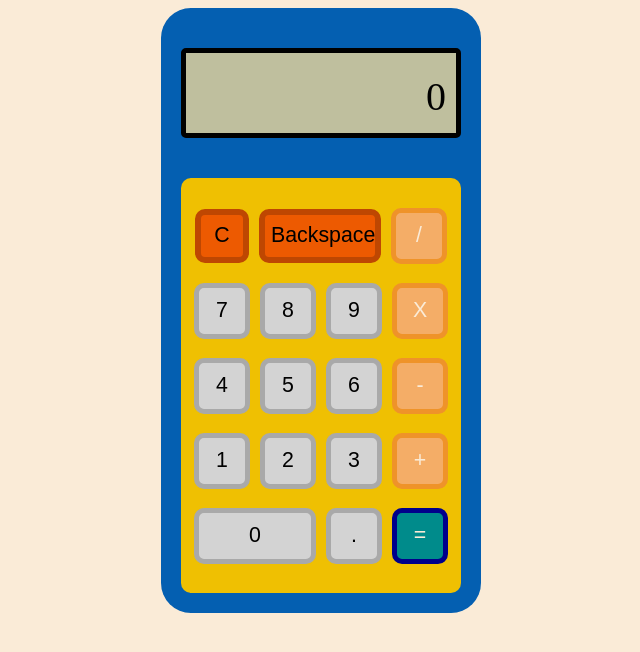
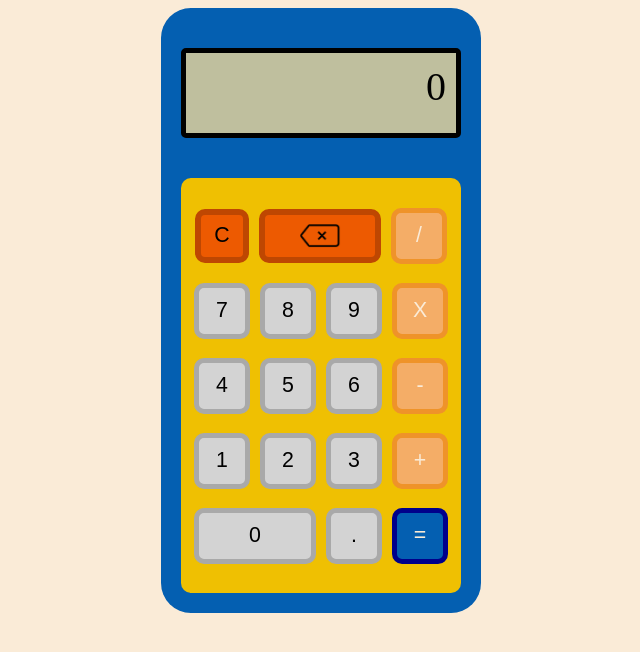
Before and after one commit to just-zack/calculator-odin, a plain HTML site: page index.html in a window 1280 px wide. Shown: the whole page, without its empty margins (319-959 px from the left). Drawn offline with Linux system fonts and the light colour scheme.

Commit message:
Fix display alignment bug and add backspace icon img

```diff
--- a/index.html
+++ b/index.html
@@ -17,7 +17,7 @@
             <div class="spacer"></div>
             <div id="buttonDisplay">
                 <button id="clear" class="delete">C</button>
-                <button id="backspace" class="delete largerButton">Backspace</button>
+                <button id="backspace" class="delete largerButton"><img class="backspace" src="img/a (4).png"></button>
                 <button id="divide" class="operation">/</button>
                 <button id="seven" class="numberpad">7</button>
                 <button id="eight" class="numberpad">8</button>
--- a/javascript.js
+++ b/javascript.js
@@ -1,18 +1,3 @@
-// user presses buttons
-// buttons change disply and update variables
-//at any time a button will update disply and variables, ie
-// 0 + 1 will =1
-//we need to store data in teh varaibles while moving from first number to
-// operator to second number
-// then compute the operation, return the display, and reset teh variables to
-// current disply is first number, second number is blank again
-
-// the calculate function
-// should take in first number button presses, operation, then second number
-// then update first number to be the solution
-// while displaying everything
-
-
 let firstNumber="";
 let transitNumber;
 let calculation;
@@ -63,7 +48,7 @@ function identifyOperator () {
 function executeOperator () {
     if (operator === "divide") {
         if (firstNumber === "0") {
-            secondNumber = "Undefined"
+            secondNumber = "undefined"
         } else { secondNumber = divide (transitNumber, firstNumber);
             calculation = transitNumber + " / " + firstNumber + " =";
             secondNumber = secondNumber.toString();
@@ -89,7 +74,7 @@ function executeEqual () {
     const equalPress = document.querySelector('#equal');
     equalPress.addEventListener('click', () => {
         executeOperator();
-        if (secondNumber === "Undefined") {
+        if (secondNumber === "undefined") {
             secondNumber = ""
         };
         firstNumber = secondNumber;
--- a/styles.css
+++ b/styles.css
@@ -24,7 +24,7 @@ body {
 #display {
     display: flex;
     flex-direction: column;
-    justify-content: space-around;
+    justify-content: flex-start;
     align-items: flex-end;
     background-color: #BFBF9E;
     width: 250px;
@@ -105,10 +105,15 @@ button.operation {
 }
 
 button.equal {
-    background-color: darkcyan;
+    background-color: #045FB1;
     color: antiquewhite;
     border-radius: 10px;
     border: darkblue solid 5px;
     height: 56px;
     width: 56px;
 }
+
+.backspace {
+    max-height: 25px;
+    padding-top: 5px;
+}
```
Also changed, not shown: img/a (2).png (added), img/a (4).png (added).
